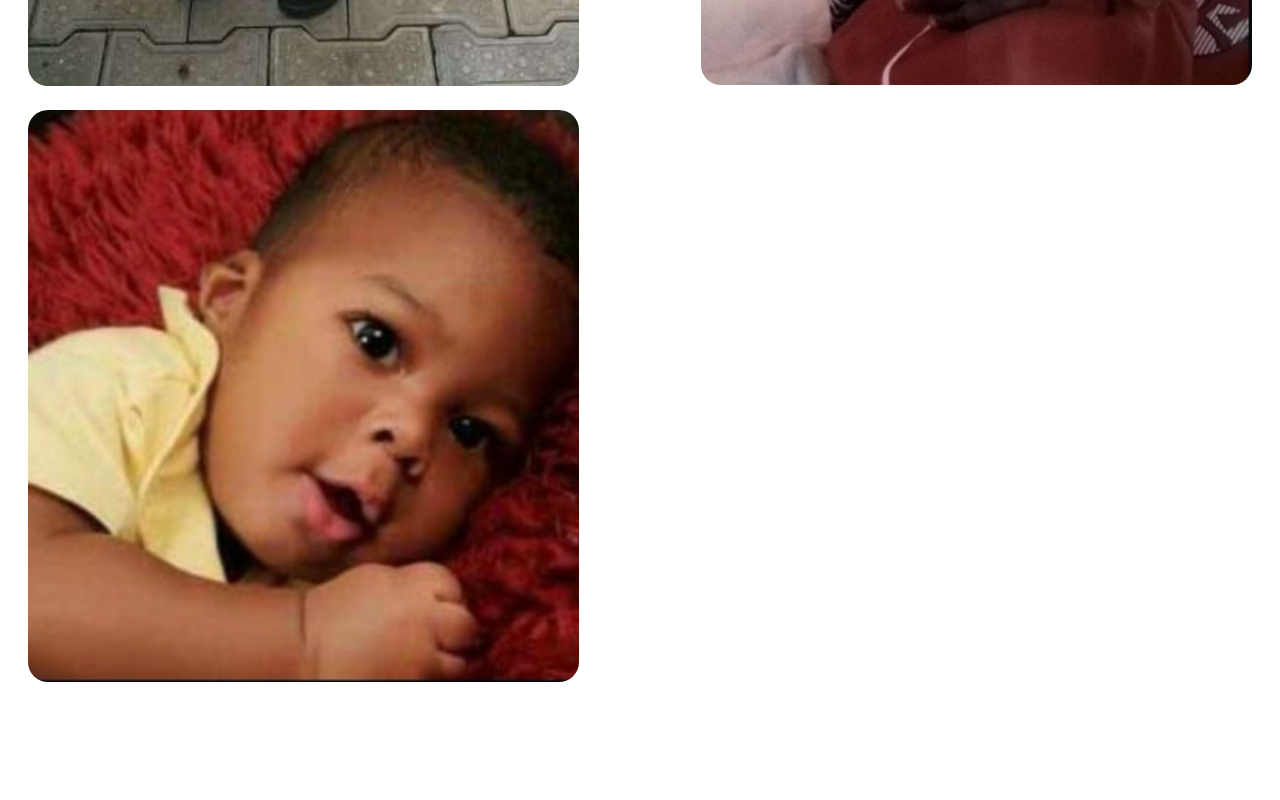
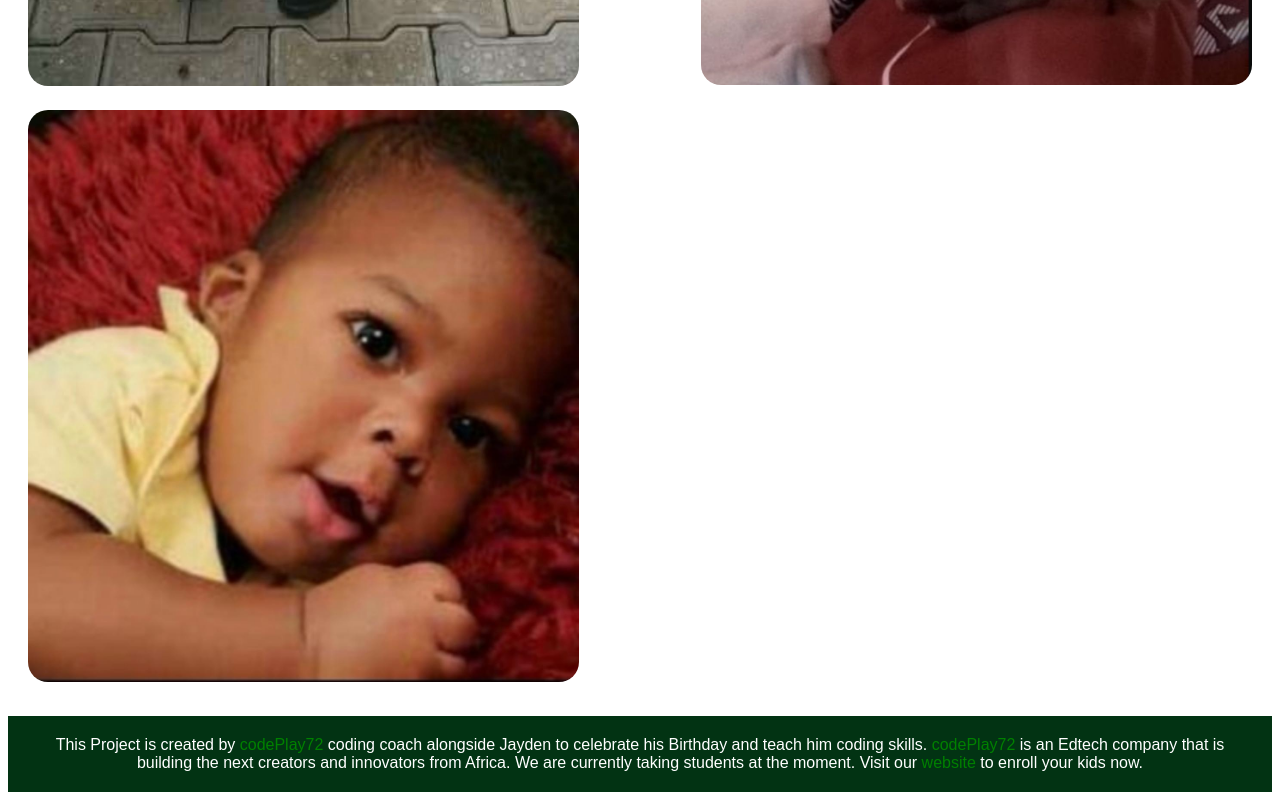
Before and after one commit to serenenity/jayden-birthday, a plain HTML site: page index.html in a window 1280 px wide. Shown: the part 3383-4183 px from the top of the page. Before the commit the page ends 4107 px from the top, so only its background shows below. Drawn offline with Linux system fonts and the light colour scheme.

Commit message:
make update to the footer

```diff
--- a/index.html
+++ b/index.html
@@ -105,5 +105,10 @@ To our extraordinary son:* May your 11th birthday be filled with fun, laughter,
             </div>
         </div>
     </section>
+
+    <footer>
+        This Project is created by <a href="https://www.codeplay72.com/">codePlay72</a>  coding coach alongside Jayden to celebrate his Birthday and teach him coding skills.
+        <a href="https://www.codeplay72.com/">codePlay72</a> is an Edtech company that is building the next creators and innovators from Africa. We are currently taking students at the moment. Visit our <a href="https://www.codeplay72.com/">website</a> to enroll your kids now.
+    </footer>
 </body>
 </html>
--- a/style.css
+++ b/style.css
@@ -89,3 +89,15 @@ h2{
     object-fit: cover;
     object-position: top;
 }
+
+footer{
+    text-align: center;
+    background-color: #023313;
+    color: white;
+    padding: 20px;
+}
+
+a{
+    text-decoration: none;
+    color: green;
+}
```
